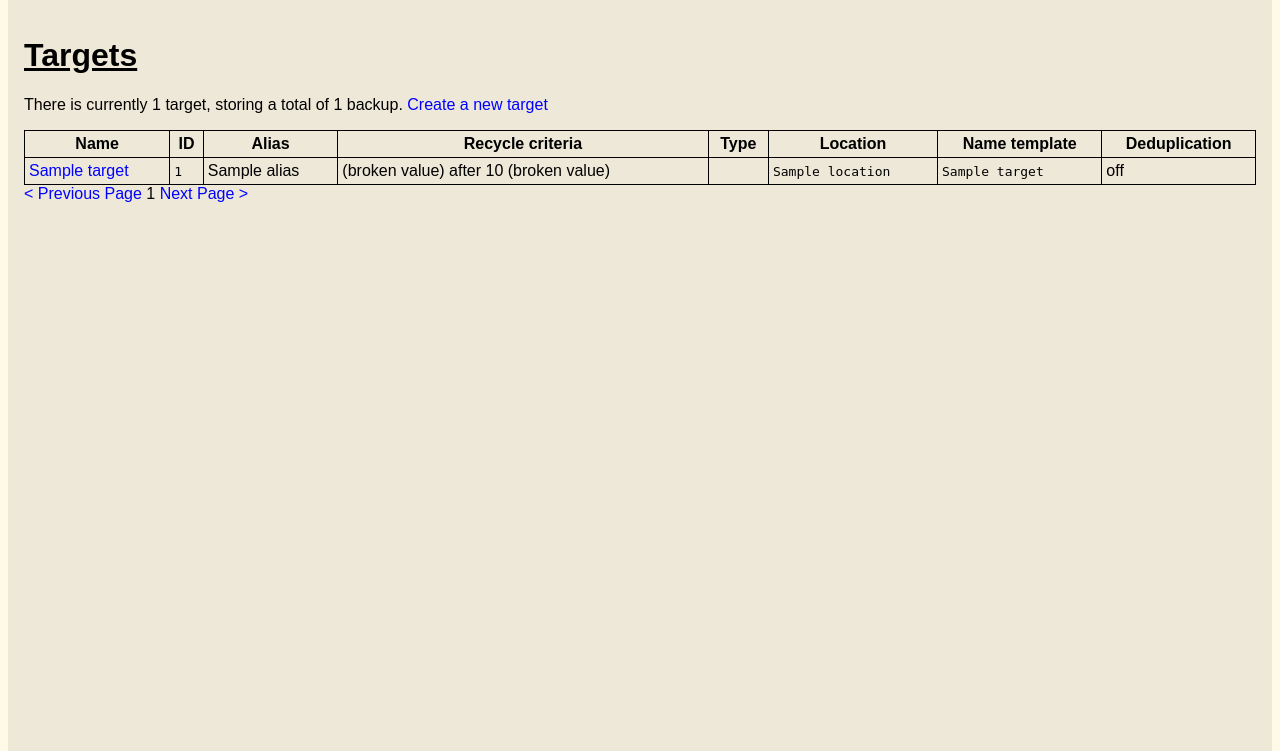
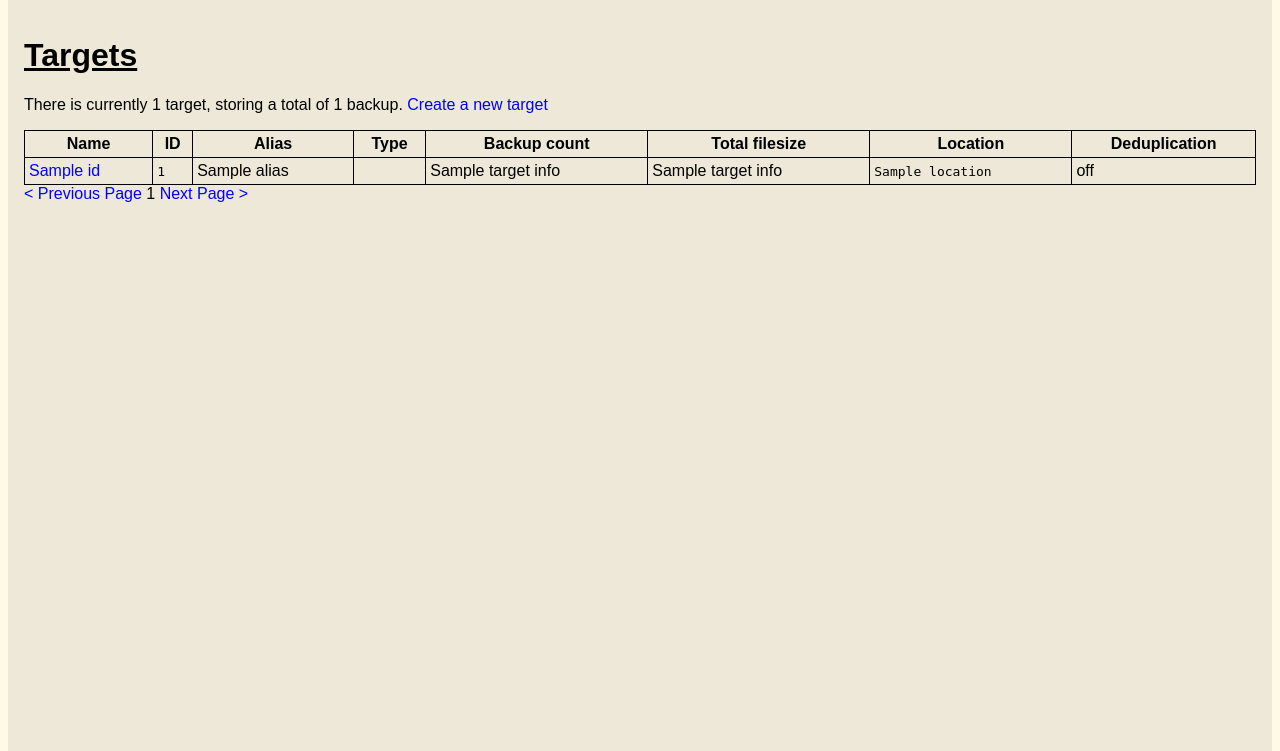
Before and after one commit to Backupchan/server, a Flask app: template templates/list_targets.html in a window 1280 px wide. Shown: the part 26-777 px from the top of the page. Run offline with Flask 3, Linux system fonts and the light colour scheme; the template is opened without the code that fills it: most values are stand-ins (such as "Sample title", 1, 10 or a date in 2020); parts of the project's set-up code (start-up, migrations or seed data) failed here and were passed over.

Commit message:
Change target list to hide recycle criteria and name template, show number of backups and total filesize instead

```diff
--- a/templates/list_targets.html
+++ b/templates/list_targets.html
@@ -18,51 +18,31 @@
                     <th>Name</th>
                     <th>ID</th>
                     <th>Alias</th>
-                    <th>Recycle criteria</th>
                     <th>Type</th>
+                    <th>Backup count</th>
+                    <th>Total filesize</th>
                     <th>Location</th>
-                    <th>Name template</th>
                     <th>Deduplication</th>
                 </tr>
             </thead>
             <tbody>
-                {% for target in targets %}
+                {% for target_info in targets %}
                 <tr>
-                    <td><a href="{{ url_for('webui.view_target', id=target.id) }}">{{ target.name }}</a></td>
-                    <td><span class="monospace">{{ target.id }}</span></td>
-                    <td>{% if target.alias is none %}<i>None</i>{% else %}{{ target.alias }}{% endif %}</td>
+                    <td><a href="{{ url_for('webui.view_target', id=target_info[0].id) }}">{{ target_info[0].name }}</a></td>
+                    <td><span class="monospace">{{ target_info[0].id }}</span></td>
+                    <td>{% if target_info[0].alias is none %}<i>None</i>{% else %}{{ target_info[0].alias }}{% endif %}</td>
                     <td>
-                    {% if target.recycle_criteria == "none" %}
-                        None
-                    {% else %}
-                        {% if target.recycle_action == "delete" %}
-                            Delete
-                        {% elif target.recycle_action == "recycle" %}
-                            Recycle
-                        {% else %}
-                            (broken value)
-                        {% endif %}
-                        after {{ target.recycle_value }}
-                        {% if target.recycle_criteria == "count" %}
-                            copies
-                        {% elif target.recycle_criteria == "age" %}
-                            days
-                        {% else %}
-                            (broken value)
-                        {% endif %}
-                    {% endif %}
-                    </td>
-                    <td>
-                    {% if target.target_type == "single" %}
+                    {% if target_info[0].target_type == "single" %}
                         Single file
-                    {% elif target.target_type == "multi" %}
+                    {% elif target_info[0].target_type == "multi" %}
                         Multiple files
                     {% endif %}
                     </td>
-                    <td><span class="monospace">{{ target.location }}</span></td>
-                    <td><span class="monospace">{{ target.name_template }}</span></td>
+                    <td>{{ target_info[1] }}</td>
+                    <td>{{ target_info[2] }}</td>
+                    <td><span class="monospace">{{ target_info[0].location }}</span></td>
                     <td>
-                    {% if target.deduplicate %}
+                    {% if target_info[0].deduplicate %}
                         on
                     {% else %}
                         off
```
Also changed, not shown: webui.py (+10 -1 lines).
